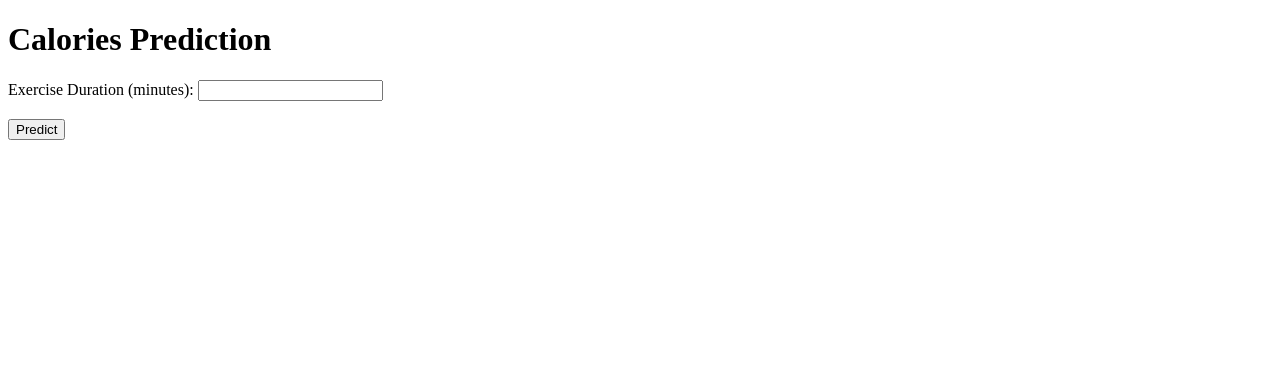
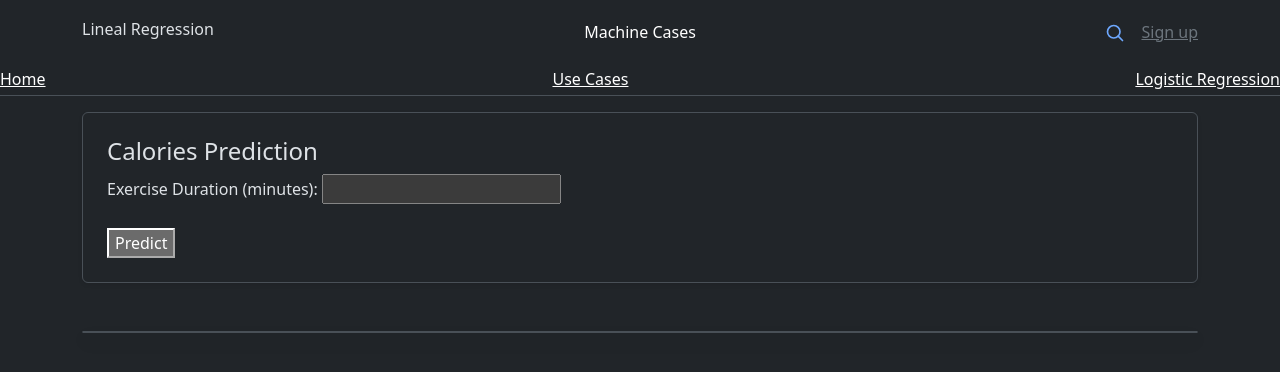
Before and after one commit to Kentoriano/Nodex_Machine_Learning, a Flask app: page /form in a window 1280 px wide. Shown: the top 372 px of the page. Run offline with Flask 3, Linux system fonts and the light colour scheme; parts of the project's set-up code (start-up, migrations or seed data) failed here and were passed over.

Commit message:
improvement in the form front

```diff
--- a/templates/alien.html
+++ b/templates/alien.html
@@ -32,13 +32,14 @@
                 </div>
             </div>
         </header>
+
         <div class="nav-scroller py-1 mb-3 border-bottom">
                     <nav class="nav nav-underline justify-content-between">
                         <a class="nav-item nav-link-body-emphasis active" href="{{ url_for('home')}}">Home</a>
                         <a class="nav-item nav-link-body-emphasis" href="{{ url_for('home')}}">Linear Regression</a>
                         <a class="nav-item nav-link-body-emphasis" href="{{ url_for('home')}}">Logistic Regression</a>
                     </nav>
-                </div>
+        </div>
 
 
         <div class="container m-4">
--- a/templates/form.html
+++ b/templates/form.html
@@ -1,24 +1,65 @@
 <!DOCTYPE html>
-<html lang="en">
+<html lang="en" data-bs-theme="dark">
 <head>
+    <link href="https://cdn.jsdelivr.net/npm/bootstrap@5.3.2/dist/css/bootstrap.min.css" rel="stylesheet">
     <meta charset="UTF-8">
     <title>Calories Prediction</title>
+    <link rel="stylesheet" href="{{ url_for('static', filename='css/styles.css') }}">
 </head>
 <body>
+    <script src="https://cdn.jsdelivr.net/npm/bootstrap@5.3.2/dist/js/bootstrap.bundle.min.js"></script>
+    <div class="container">
+        <header class=" border-button 1h-1 py-3">
+            <div class="row flex-nowrap justify-content-between align-items-center">
+                <div class="col-3 pt-1">
+                    <h6>Lineal Regression</h6>
+                </div>
+                <div class="col-6 text-center">
+                    <a class="blog-header-logo text-body-emphasis text-decoration-none" href="#">Machine Cases</a>
+                </div>
+                <div class="col-3 d-flex justify-content-end align-items-center">
+                    <a class="link-secundary" href="#" aria-label="Search">
+                        <svg xmlns="http://www.w3.org/2000/svg" width="20" height="20" fill="none"
+                        stroke="currentColor" stroke-linecap="round" stroke-linejoin="round" stroke-width="2"
+                        class="mx-3" role="img" viewBox="0 0 24 24">
+                            <title>Search</title>
+                            <circle cx="10.5" cy="10.5" r="7.5"></circle>
+                            <path d="M21 21l-5.2-5.2"></path>
+                        </svg>
+                    </a>
+                    <a class="link-secondary" href="#">Sign up</a>
+                </div>
+            </div>
+        </header>
+    </div>
+    <div class="nav-scroller py-1 mb-3 border-bottom">
+                    <nav class="nav nav-underline justify-content-between">
+                        <a class="nav-item nav-link-body-emphasis active" href="{{ url_for('home')}}">Home</a>
+                        <a class="nav-item nav-link-body-emphasis" href="{{ url_for('use_cases')}}">Use Cases</a>
+                        <a class="nav-item nav-link-body-emphasis" href="{{ url_for('home')}}">Logistic Regression</a>
+                    </nav>
+    </div>
 
-    <h1>Calories Prediction</h1>
-
+    <div class="container">
+        <div class = "border rounded p-4 shadow-sm">
+            <h4>Calories Prediction</h4>
             <form method="post">
                 <label>Exercise Duration (minutes):</label>
                 <input type="number" name="duration" required>
                 <br><br>
-
                 <button type="submit">Predict</button>
             </form>
+        </div>
+    </div>
 
+    <div class="container mt-5">
+        <div class="border border-ligth rounded-4 shadow text-center">
             {% if result %}
-        <h2>Estimated Calories: {{ result }}</h2>
+            <h2>Estimated Calories:</h2>
+            <h3> {{result}}</h3>
             {% endif %}
+        </div>
 
+    </div>
 </body>
 </html>
--- a/templates/use_cases.html
+++ b/templates/use_cases.html
@@ -35,8 +35,8 @@
 <div class="nav-scroller py-1 mb-3 border-bottom">
     <nav class="nav nav-underline justify-content-between">
         <a class="nav-link text-white" href="{{ url_for('home')}}">Home</a>
-        <a class="nav-link text-white" href="{{ url_for('use_cases')}}">Use Cases</a>
         <a class="nav-link text-white" href="{{ url_for('form')}}">Linear Regression</a>
+        <a class="nav-link text-white" href="{{ url_for('use_cases')}}">Logistic Regression</a>
     </nav>
 </div>
 
```
Lines whose indentation alone changed are shown as unchanged.
